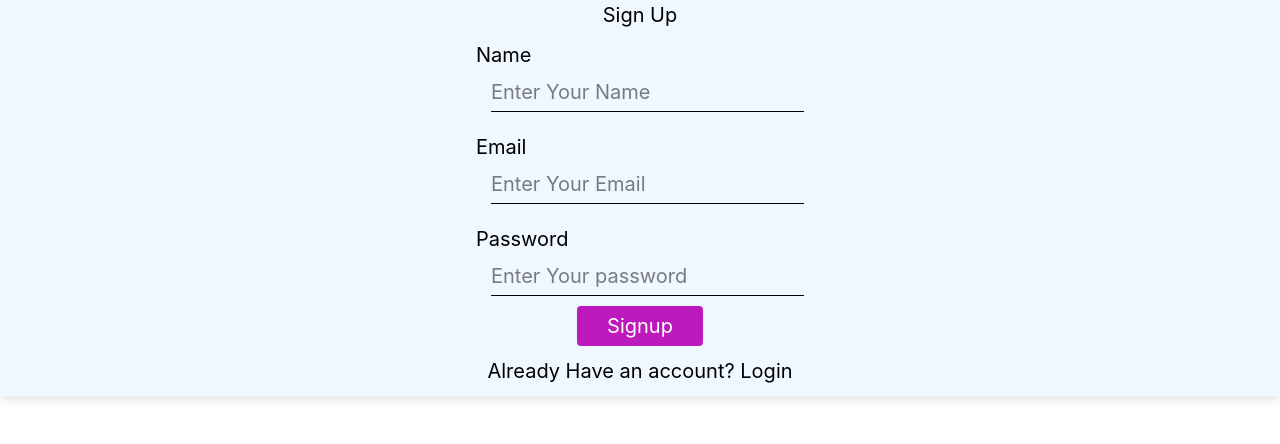
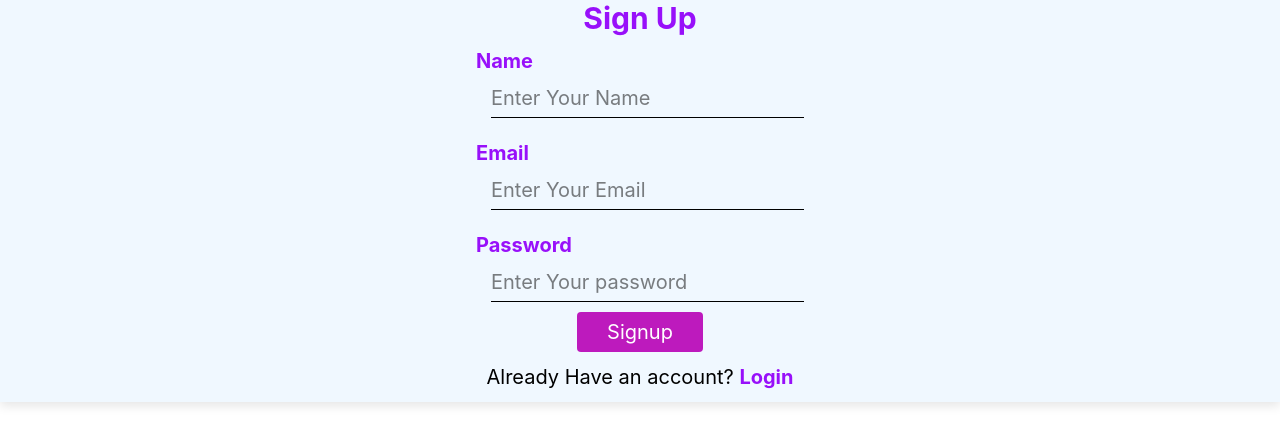
Before and after one commit to AtulGarg777/Auth_Service, a React (Vite) app in the folder frontend/: page /signup in a window 1280 px wide. Shown: the top 444 px of the page. Built offline with nearby package versions, Linux system fonts and the light colour scheme.

Commit message:
design changes

```diff
--- a/frontend/AudioContext.jsx
+++ b/frontend/AudioContext.jsx
@@ -20,7 +20,6 @@ export function AudioProvider({ children }) {
         audioRef.current = new Audio();
 
         const onEndListener = () => {
-            console.log("song ended");
             handleNext();
         }
 
--- a/frontend/src/pages/Login.jsx
+++ b/frontend/src/pages/Login.jsx
@@ -55,7 +55,7 @@ function Login() {
     return (
         <div>
             <form action="" onSubmit={handleLogin} style={{ padding: '20px 50px' }}>
-                <h2>Login</h2>
+                <h2><b className='text-purple-600 text-3xl'>Login</b></h2>
                 <div>
                     <label htmlFor="email">Email</label>
                     <input type="email" name='email' placeholder='Enter Your Email' value={loginInfo.email} onChange={handleValue} />
@@ -66,7 +66,7 @@ function Login() {
                 </div>
                 <button type='submit' style={{ margin: '0 auto', cursor: 'pointer' }}>Login</button>
 
-                <h3>Don't Have an account <Link to='/signup'>SignUp</Link></h3>
+                <h3>Don't Have an account? <Link to='/signup' className='text-purple-600'>SignUp</Link></h3>
             </form>
         </div>
     )
--- a/frontend/src/pages/Signup.jsx
+++ b/frontend/src/pages/Signup.jsx
@@ -52,22 +52,23 @@ function Signup() {
     return (
         <div>
             <form action="" onSubmit={handleSubmit}>
-                <h2>Sign Up</h2>
+                <h2 className='text-purple-600 text-3xl'><b>Sign Up</b></h2>
                 <div>
-                    <label htmlFor="name">Name</label>
+                    <label htmlFor="name" className='text-purple-600'><b>Name</b></label>
                     <input type="text" placeholder='Enter Your Name' name='name' value={signupInfo.name} onChange={handleValue} />
                 </div>
                 <div>
-                    <label htmlFor="email">Email</label>
+                    <label htmlFor="email" className='text-purple-600'><b>Email</b></label>
                     <input type="email" placeholder='Enter Your Email' name='email' value={signupInfo.email} onChange={handleValue} />
                 </div>
                 <div>
-                    <label htmlFor="password">Password</label>
+                    <label htmlFor="password" className='text-purple-600'><b>Password</b></label>
                     <input type="password" placeholder='Enter Your password' name='password' value={signupInfo.password} onChange={handleValue} />
                 </div>
-                <button type='submit' style={{ margin: '0 auto', cursor: 'pointer' }}>Signup</button>
+                <button type='submit' className='cursor-pointer' style={{ margin: '0 auto'}}>Signup</button>
                 <div>
-                    <h3>Already Have an account? <Link to='/login'>Login</Link></h3>
+                    <h3>Already Have an account? <Link to='/login' className='text-purple-600 '>
+                    <b>Login</b></Link></h3>
                 </div>
             </form>
         </div>
```
